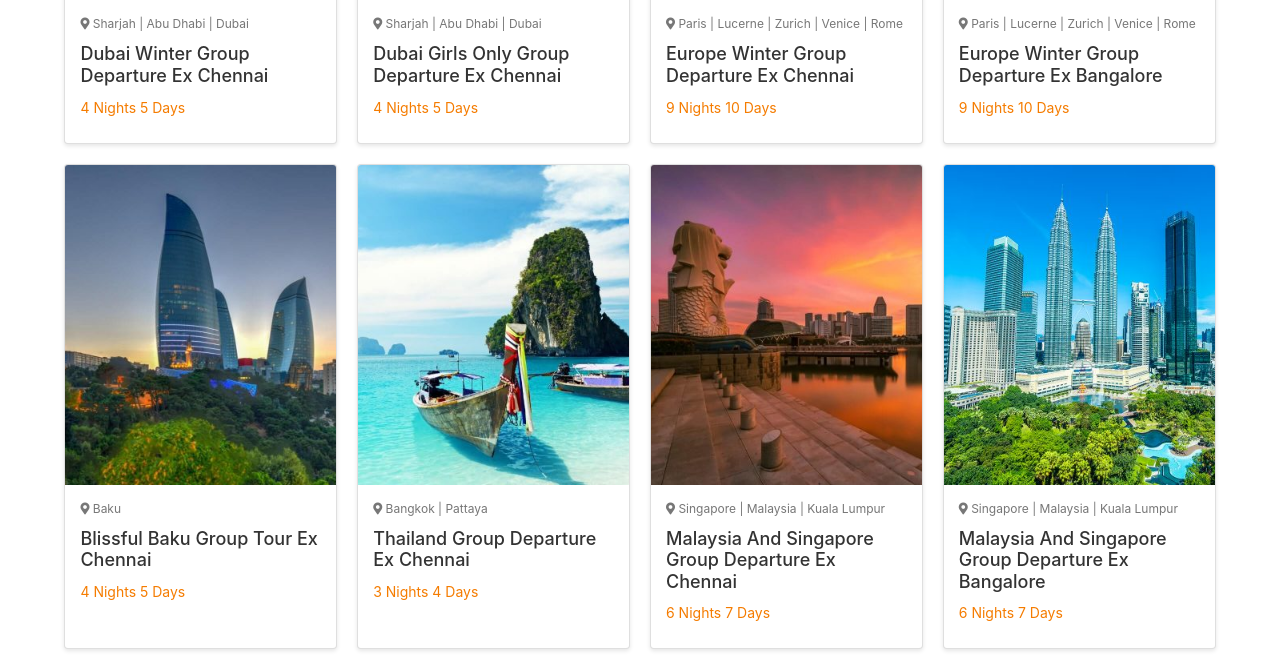
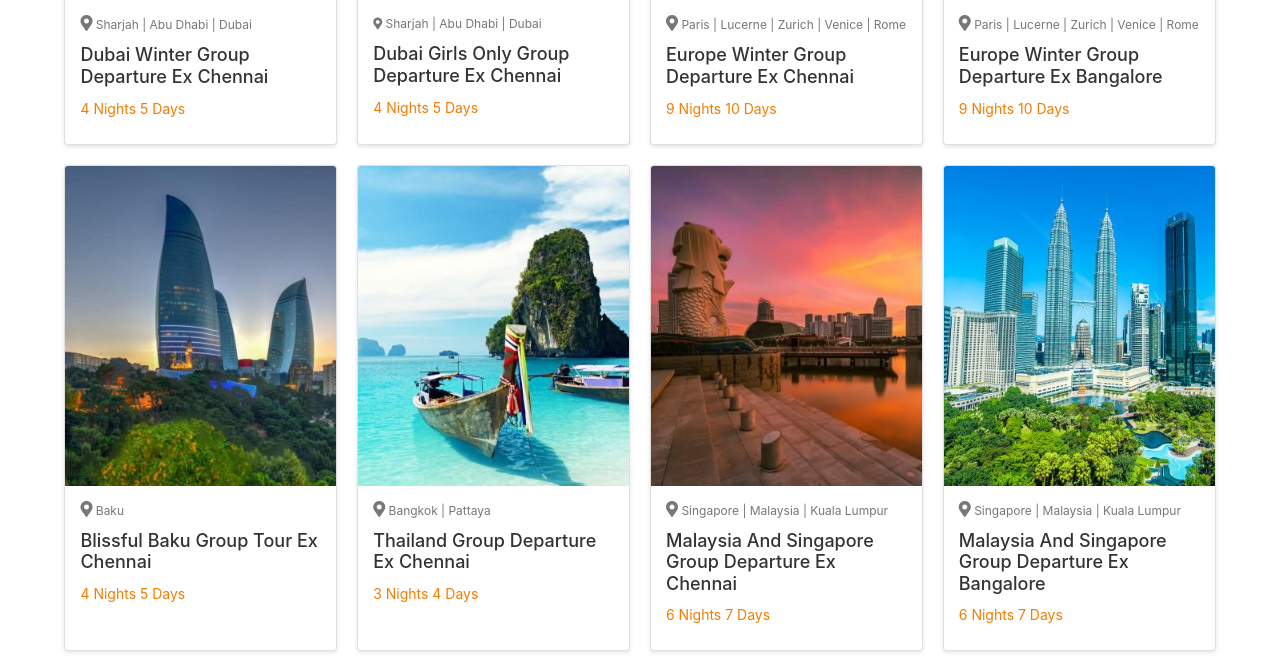
Before and after one commit to josevinoth/bvm_tours_travel_v1.0, a Django app: template tt_project/tt_app/templates/tt_html/group_tours.html in a window 1280 px wide. Shown: the part 1627-2294 px from the top of the page. Run offline with Django 3.2, Linux system fonts and the light colour scheme; the template is opened without the code that fills it, so the values that code supplies are empty; some libraries are stand-ins or nearby versions; grey boxes are pictures that could not be loaded.

Commit message:
commit-Jose (15-Aug-24) CSS and group tours.html updated

```diff
--- a/tt_project/tt_app/static/all.css
+++ b/tt_project/tt_app/static/all.css
@@ -108,3 +108,13 @@ font-color:white;
 .nav-item.dropdown:hover .dropdown-menu {
         display: block;
     }
+
+/* Location icon size */
+.location_icon_size {
+   font-size: 16px;
+}
+
+/* call & emial */
+.call_email_icon_size {
+   font-size: 24px;
+}
--- a/tt_project/tt_app/templates/tt_html/group_tours.html
+++ b/tt_project/tt_app/templates/tt_html/group_tours.html
@@ -20,7 +20,7 @@
             <a href="#">
                 <img class="card-animation" src="/media/Group_tours/group1.jpg" alt="Dubai Winter Group Departure Ex Chennai">
                 <div class="card-content">
-                    <p><i style='font-size:12px' class='fas'>&#xf3c5;</i> Sharjah | Abu Dhabi | Dubai</p>
+                        <p><i class='fas location_icon_size'>&#xf3c5;</i> Sharjah | Abu Dhabi | Dubai</p>
                     <h3>Dubai Winter Group Departure Ex Chennai</h3>
                     <p class="days">4 Nights 5 Days</p>
                 </div>
@@ -32,7 +32,7 @@
             <a href="#">
                 <img class="card-animation" src="/media/Group_tours/group2.jpg" alt="Dubai Girls Only Group Departure Ex Chennai">
                 <div class="card-content">
-                    <p><i style='font-size:12px' class='fas'>&#xf3c5;</i> Sharjah | Abu Dhabi | Dubai</p>
+                    <p><i style='font-size:12px' class='fas location_icon_size'>&#xf3c5;</i> Sharjah | Abu Dhabi | Dubai</p>
                     <h3>Dubai Girls Only Group Departure Ex Chennai</h3>
                     <p class="days">4 Nights 5 Days</p>
                 </div>
@@ -43,7 +43,7 @@
             <a href="#">
                 <img class="card-animation" src="/media/Group_tours/group3.jpg" alt="Europe Winter Group Departure Ex Chennai">
                 <div class="card-content">
-                    <p><i style='font-size:12px' class='fas'>&#xf3c5;</i> Paris | Lucerne | Zurich | Venice | Rome</p>
+                    <p><i  class='fas location_icon_size'>&#xf3c5;</i> Paris | Lucerne | Zurich | Venice | Rome</p>
                     <h3>Europe Winter Group Departure Ex Chennai</h3>
                     <p class="days">9 Nights 10 Days</p>
                 </div>
@@ -54,7 +54,7 @@
             <a href="#">
                 <img class="card-animation" src="/media/Group_tours/group4.jpg" alt="Europe Winter Group Departure Ex Bangalore">
                 <div class="card-content">
-                    <p><i style='font-size:12px' class='fas'>&#xf3c5;</i> Paris | Lucerne | Zurich | Venice | Rome</p>
+                    <p><i  class='fas location_icon_size'>&#xf3c5;</i> Paris | Lucerne | Zurich | Venice | Rome</p>
                     <h3>Europe Winter Group Departure Ex Bangalore</h3>
                     <p class="days">9 Nights 10 Days</p>
                 </div>
@@ -65,7 +65,7 @@
             <a href="#">
                 <img class="card-animation" src="/media/Group_tours/group5.jpg" alt="Blissful Baku Group Tour Ex Chennai">
                 <div class="card-content">
-                    <p><i style='font-size:12px' class='fas'>&#xf3c5;</i> Baku</p>
+                    <p><i  class='fas location_icon_size'>&#xf3c5;</i> Baku</p>
                     <h3>Blissful Baku Group Tour Ex Chennai</h3>
                     <p class="days">4 Nights 5 Days</p>
                 </div>
@@ -77,7 +77,7 @@
             <a href="#">
                 <img class="card-animation" src="/media/Group_tours/group6.jpg" alt="Thailand Group Departure Ex Chennai">
                 <div class="card-content">
-                    <p><i style='font-size:12px' class='fas'>&#xf3c5;</i> Bangkok | Pattaya</p>
+                    <p><i  class='fas location_icon_size'>&#xf3c5;</i> Bangkok | Pattaya</p>
                     <h3>Thailand Group Departure Ex Chennai</h3>
                     <p class="days">3 Nights 4 Days</p>
                 </div>
@@ -88,7 +88,7 @@
             <a href="#">
                 <img class="card-animation" src="/media/Group_tours/group7.jpg" alt="Malaysia And Singapore Group Departure Ex Chennai">
                 <div class="card-content">
-                    <p><i style='font-size:12px' class='fas'>&#xf3c5;</i> Singapore | Malaysia | Kuala Lumpur</p>
+                    <p><i  class='fas location_icon_size'>&#xf3c5;</i> Singapore | Malaysia | Kuala Lumpur</p>
                     <h3>Malaysia And Singapore Group Departure Ex Chennai</h3>
                     <p class="days">6 Nights 7 Days</p>
                 </div>
@@ -99,7 +99,7 @@
             <a href="#">
                 <img class="card-animation" src="/media/Group_tours/group8.jpg" alt="Malaysia And Singapore Group Departure Ex Bangalore">
                 <div class="card-content">
-                    <p><i style='font-size:12px' class='fas'>&#xf3c5;</i> Singapore | Malaysia | Kuala Lumpur</p>
+                    <p><i  class='fas location_icon_size'>&#xf3c5;</i> Singapore | Malaysia | Kuala Lumpur</p>
                     <h3>Malaysia And Singapore Group Departure Ex Bangalore</h3>
                     <p class="days">6 Nights 7 Days</p>
                 </div>
@@ -110,7 +110,7 @@
             <a href="#">
                 <img class="card-animation" src="/media/Group_tours/group9.jpg" alt="Remarkable Turkey Group Tour ex Chennai">
                 <div class="card-content">
-                    <p><i style='font-size:12px' class='fas'>&#xf3c5;</i> Istanbul | Kusadasi | Pamukkale | Cappadocia</p>
+                    <p><i  class='fas location_icon_size'>&#xf3c5;</i> Istanbul | Kusadasi | Pamukkale | Cappadocia</p>
                     <h3>Remarkable Turkey Group Tour Ex Chennai</h3>
                     <p class="days">8 Nights 9 Days</p>
                 </div>
@@ -122,7 +122,7 @@
             <a href="#">
                 <img class="card-animation" src="/media/Group_tours/group10.jpg" alt="Egypt Treasures Group Tour ex Chennai">
                 <div class="card-content">
-                    <p><i style='font-size:12px' class='fas'>&#xf3c5;</i> Cairo | Giza | Alexandria</p>
+                    <p><i  class='fas location_icon_size'>&#xf3c5;</i> Cairo | Giza | Alexandria</p>
                     <h3>Egypt Treasures Group Tour ex Chennai</h3>
                     <p class="days">4 Nights 5 Days</p>
                 </div>
@@ -133,7 +133,7 @@
             <a href="#">
                 <img class="card-animation" src="/media/Group_tours/group11.jpg" alt="Andaman Group Departure ex Chennai">
                 <div class="card-content">
-                    <p><i style='font-size:12px' class='fas'>&#xf3c5;</i> Port Blair | Havelock | Neil island</p>
+                    <p><i  class='fas location_icon_size'>&#xf3c5;</i> Port Blair | Havelock | Neil island</p>
                     <h3>Andaman Group Departure ex Chennai</h3>
                     <p class="days">4 Nights 5 Days</p>
                 </div>
@@ -158,7 +158,7 @@
             <a href="#">
                 <img src="/media/Group_tours/group12.jpg" alt="Dubai Winter Group Departure Ex Chennai">
                 <div class="card-content">
-                    <p><i style='font-size:12px' class='fas'>&#xf3c5;</i> Sharjah | Abu Dhabi | Dubai</p>
+                    <p><i  class='fas location_icon_size'>&#xf3c5;</i> Sharjah | Abu Dhabi | Dubai</p>
                     <h3>Dubai Winter Group Departure Ex Chennai</h3>
                     <p class="days">4 Nights 5 Days</p>
                 </div>
@@ -170,7 +170,7 @@
             <a href="#">
                 <img  src="/media/Group_tours/group13.jpg" alt="Dubai Winter Group Departure Ex Bangalore">
                 <div class="card-content">
-                    <p><i style='font-size:12px' class='fas'>&#xf3c5;</i> Sharjah | Abu Dhabi | Dubai</p>
+                    <p><i  class='fas location_icon_size'>&#xf3c5;</i> Sharjah | Abu Dhabi | Dubai</p>
                     <h3>Dubai Winter Group Departure Ex Bangalore</h3>
                     <p class="days">4 Nights 5 Days</p>
                 </div>
@@ -181,7 +181,7 @@
             <a href="#">
                 <img class="card-animation" src="/media/Group_tours/group14.jpg" alt="Dubai Winter Group Departure Ex Hyderabad">
                 <div class="card-content">
-                    <p><i style='font-size:12px' class='fas'>&#xf3c5;</i> Sharjah | Abu Dhabi | Dubai</p>
+                    <p><i  class='fas location_icon_size'>&#xf3c5;</i> Sharjah | Abu Dhabi | Dubai</p>
                     <h3>Dubai Winter Group Departure Ex Hyderabad</h3>
                     <p class="days">4 Nights 5 Days</p>
                 </div>
@@ -192,7 +192,7 @@
             <a href="#">
                 <img class="card-animation" src="/media/Group_tours/group15.jpg" alt="Europe Winter Group Departure Ex Bangalore">
                 <div class="card-content">
-                    <p><i style='font-size:12px' class='fas'>&#xf3c5;</i> Sharjah | Abu Dhabi | Dubai</p>
+                    <p><i  class='fas location_icon_size'>&#xf3c5;</i> Sharjah | Abu Dhabi | Dubai</p>
                     <h3>Europe Winter Group Departure Ex Bangalore</h3>
                     <p class="days">9 Nights 10 Days</p>
                 </div>
@@ -203,7 +203,7 @@
             <a href="#">
                 <img class="card-animation" src="/media/Group_tours/group16.jpg" alt="Europe Group Departure Ex Chennai">
                 <div class="card-content">
-                    <p><i style='font-size:12px' class='fas'>&#xf3c5;</i> Paris | Zurich | Venice | Rome</p>
+                    <p><i  class='fas location_icon_size'>&#xf3c5;</i> Paris | Zurich | Venice | Rome</p>
                     <h3>Europe Group Departure Ex Chennai</h3>
                     <p class="days">9 Nights 10 Days</p>
                 </div>
@@ -215,7 +215,7 @@
             <a href="#">
                 <img class="card-animation" src="/media/Group_tours/group17.jpg" alt="Europe Summer Group Departure Ex Chennai">
                 <div class="card-content">
-                    <p><i style='font-size:12px' class='fas'>&#xf3c5;</i> Paris | Zurich | Axams | Padova | Rome | Arezzo</p>
+                    <p><i  class='fas location_icon_size'>&#xf3c5;</i> Paris | Zurich | Axams | Padova | Rome | Arezzo</p>
                     <h3>Europe Summer Group Departure Ex Chennai</h3>
                     <p class="days">10 Nights 11 Days</p>
                 </div>
@@ -226,7 +226,7 @@
             <a href="#">
                 <img class="card-animation" src="/media/Group_tours/group18.jpg" alt="Europe Summer Group Departure Ex Bangalore">
                 <div class="card-content">
-                    <p><i style='font-size:12px' class='fas'>&#xf3c5;</i> Paris | Zurich | Axams | Padova | Rome | Arezzo</p>
+                    <p><i  class='fas location_icon_size'>&#xf3c5;</i> Paris | Zurich | Axams | Padova | Rome | Arezzo</p>
                     <h3>Europe Summer Group Departure Ex Bangalore</h3>
                     <p class="days">10 Nights 11 Days</p>
                 </div>
@@ -237,7 +237,7 @@
             <a href="#">
                 <img class="card-animation" src="/media/Group_tours/group19.jpg" alt="Europe Summer Group Departure Ex Hyderabad">
                 <div class="card-content">
-                    <p><i style='font-size:12px' class='fas'>&#xf3c5;</i> Paris | Zurich | Axams | Padova | Rome | Arezzo</p>
+                    <p><i  class='fas location_icon_size'>&#xf3c5;</i> Paris | Zurich | Axams | Padova | Rome | Arezzo</p>
                     <h3>Europe Summer Group Departure Ex Hyderabad</h3>
                     <p class="days">10 Nights 11 Days</p>
                 </div>
@@ -248,7 +248,7 @@
             <a href="#">
                 <img class="card-animation" src="/media/Group_tours/group20.jpg" alt="Thailand Group Departure Ex Bangalore">
                 <div class="card-content">
-                    <p><i style='font-size:12px' class='fas'>&#xf3c5;</i> Bangkok | Pattaya</p>
+                    <p><i  class='fas location_icon_size'>&#xf3c5;</i> Bangkok | Pattaya</p>
                     <h3>Thailand Group Departure Ex Bangalore</h3>
                     <p class="days">3 Nights 4 Days</p>
                 </div>
@@ -260,7 +260,7 @@
             <a href="#">
                 <img class="card-animation" src="/media/Group_tours/group21.jpg" alt="Thailand Group Departure Ex Hyderabad">
                 <div class="card-content">
-                    <p><i style='font-size:12px' class='fas'>&#xf3c5;</i> Bangkok | Pattaya</p>
+                    <p><i  class='fas location_icon_size'>&#xf3c5;</i> Bangkok | Pattaya</p>
                     <h3>Thailand Group Departure Ex Hyderabad</h3>
                     <p class="days">3 Nights 4 Days</p>
                 </div>
@@ -271,7 +271,7 @@
             <a href="#">
                 <img class="card-animation" src="/media/Group_tours/group22.jpg" alt="Blissful Baku Group Tour Ex Bangalore">
                 <div class="card-content">
-                    <p><i style='font-size:12px' class='fas'>&#xf3c5;</i> Baku</p>
+                    <p><i  class='fas location_icon_size'>&#xf3c5;</i> Baku</p>
                     <h3>Blissful Baku Group Tour Ex Bangalore</h3>
                     <p class="days">4 Nights 5 Days</p>
                 </div>
@@ -282,7 +282,7 @@
             <a href="#">
                 <img class="card-animation" src="/media/Group_tours/group23.jpg" alt="Blissful Baku Group Tour Ex Hyderabad">
                 <div class="card-content">
-                    <p><i style='font-size:12px' class='fas'>&#xf3c5;</i> Baku</p>
+                    <p><i  class='fas location_icon_size'>&#xf3c5;</i> Baku</p>
                     <h3>Blissful Baku Group Tour Ex Hyderabad</h3>
                     <p class="days">4 Nights 5 Days</p>
                 </div>
@@ -306,14 +306,14 @@
              <div style="display: flex; justify-content: center; align-items: center; margin-bottom: 20px;">
     <a href="tel:+919940882200" style="text-decoration: none; color: #333;">
         <p style="font-size: 18px; color: #333; margin: 0;">
-            <i style='font-size:24px' class='fas'>&#xf095;</i> +91 9940882200
+            <i  class='fas call_email_icon_size'>&#xf095;</i> +91 9940882200
         </p>
     </a>
 </div>
 <div style="display: flex; justify-content: center; align-items: center;">
     <a href="mailto:mail@gtholidays.in" style="text-decoration: none; color: #333;">
         <p style="font-size: 18px; color: #333; margin: 0;">
-            <i style='font-size:24px' class='fas'>&#xf2b6;</i> mail@gtholidays.in
+            <i  class='fas call_email_icon_size'>&#xf2b6;</i> mail@gtholidays.in
         </p>
     </a>
 </div>
```
